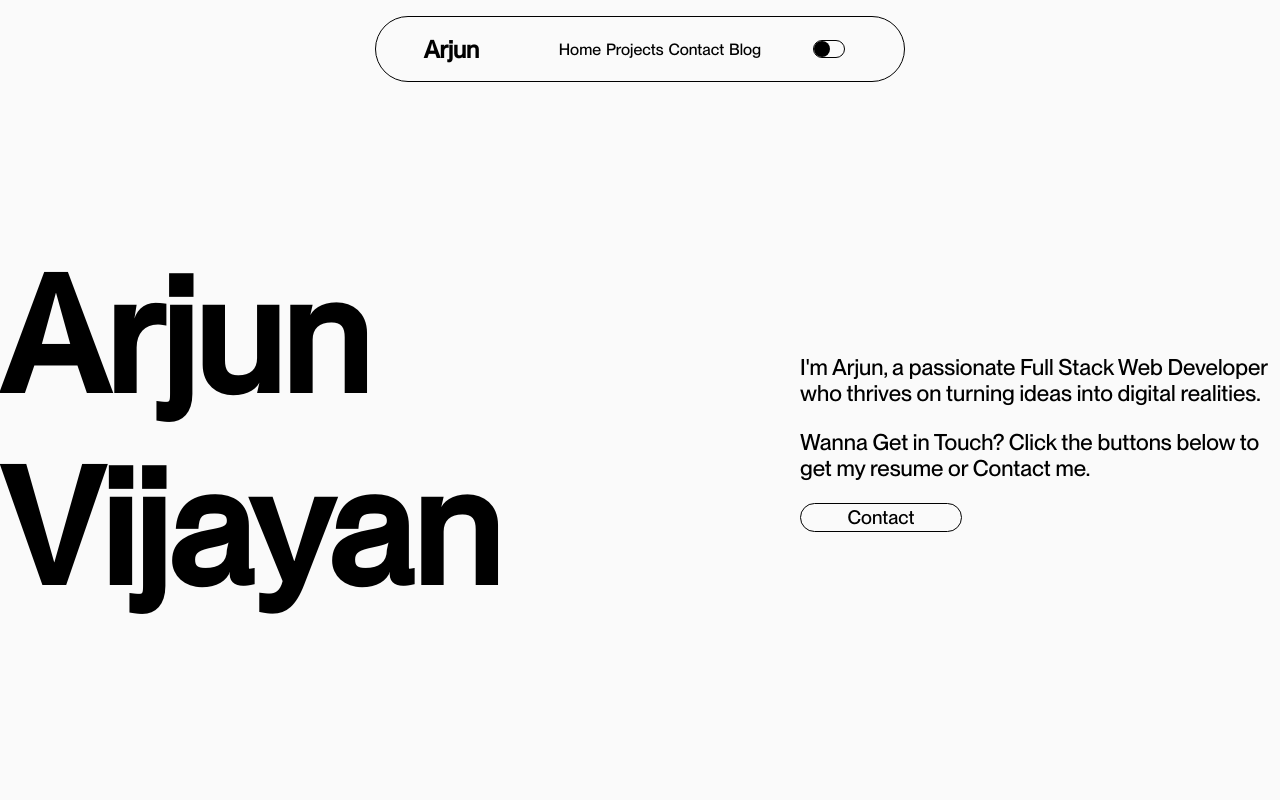
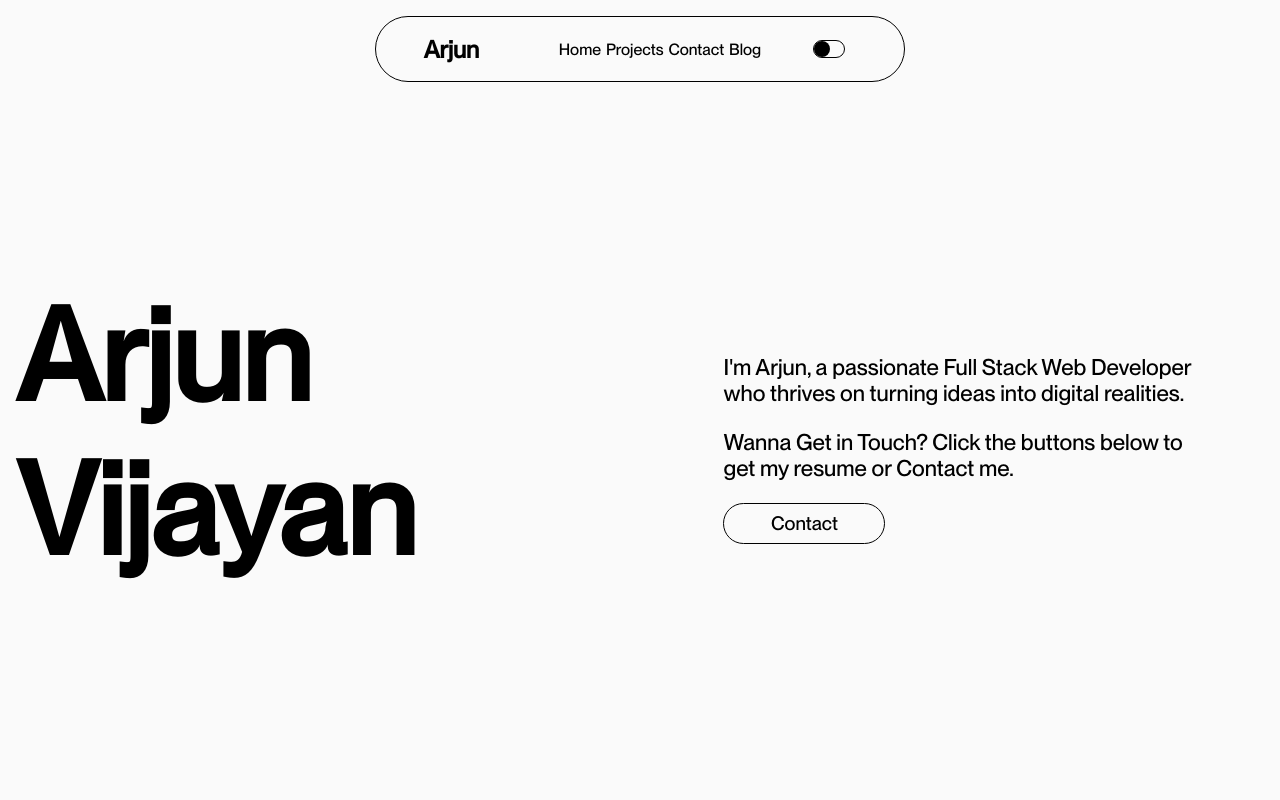
Before and after one commit to notarjunvijayan/port5, a React (Vite) app in the folder client/: page / in a window 1280 px wide. Shown: the top 800 px of the page. Built offline with nearby package versions, Linux system fonts and the light colour scheme; no server answers.

Commit message:
Layout Fixes

```diff
--- a/client/src/Contact/Contact.css
+++ b/client/src/Contact/Contact.css
@@ -1,7 +1,16 @@
 .contact-box{
-    padding:10rem;
+    padding:10rem 10rem 0 10rem;
 }
 
 .contact-box h2{
     font-size: 3rem;
 }
+
+@media screen and (max-width:900px) {
+    .contact-box h2{
+        font-size: 2rem;
+    }
+    .contact-box{
+        padding: 10rem 2rem 0 2rem;
+    }
+}
--- a/client/src/Hero/Hero.css
+++ b/client/src/Hero/Hero.css
@@ -5,13 +5,14 @@
     justify-content: center;
 }
 .left{
-    flex: 1.7;
+    flex: 1.3;
     display: flex;
     justify-content: center;
 }
 .left h1{
-    font-size: 10rem;
+    font-size: 8rem;
     margin:0;
+    padding: 1rem;
 }
 .left p{
     font-size: 1.1rem;
@@ -26,7 +27,7 @@
 }
 
 .right p{
-    width: 30rem;
+    max-width: 30rem;
     font-size: 1.4rem;
 }
 
@@ -36,7 +37,7 @@
     border: 1px solid var(--text-color);
     font-family: montreal;
     width: 10rem;
-    height: 2.5rem;
+    padding: 0.5rem 0;
     border-radius: 10rem;
     font-size: 1.2rem;
     display: flex;
--- a/client/src/Projects/Projects.css
+++ b/client/src/Projects/Projects.css
@@ -113,7 +113,7 @@
         background-color: var(--body-background);
         border:1px solid var(--text-color);
         width: 75vw;
-        height: 80vh;
+        height: 76dvh;
         border-radius: 5rem;
         padding: 5rem 5rem;
         text-align: left;
```
Also changed, not shown: 1 other file (tests, documents, lock files or other folders).
